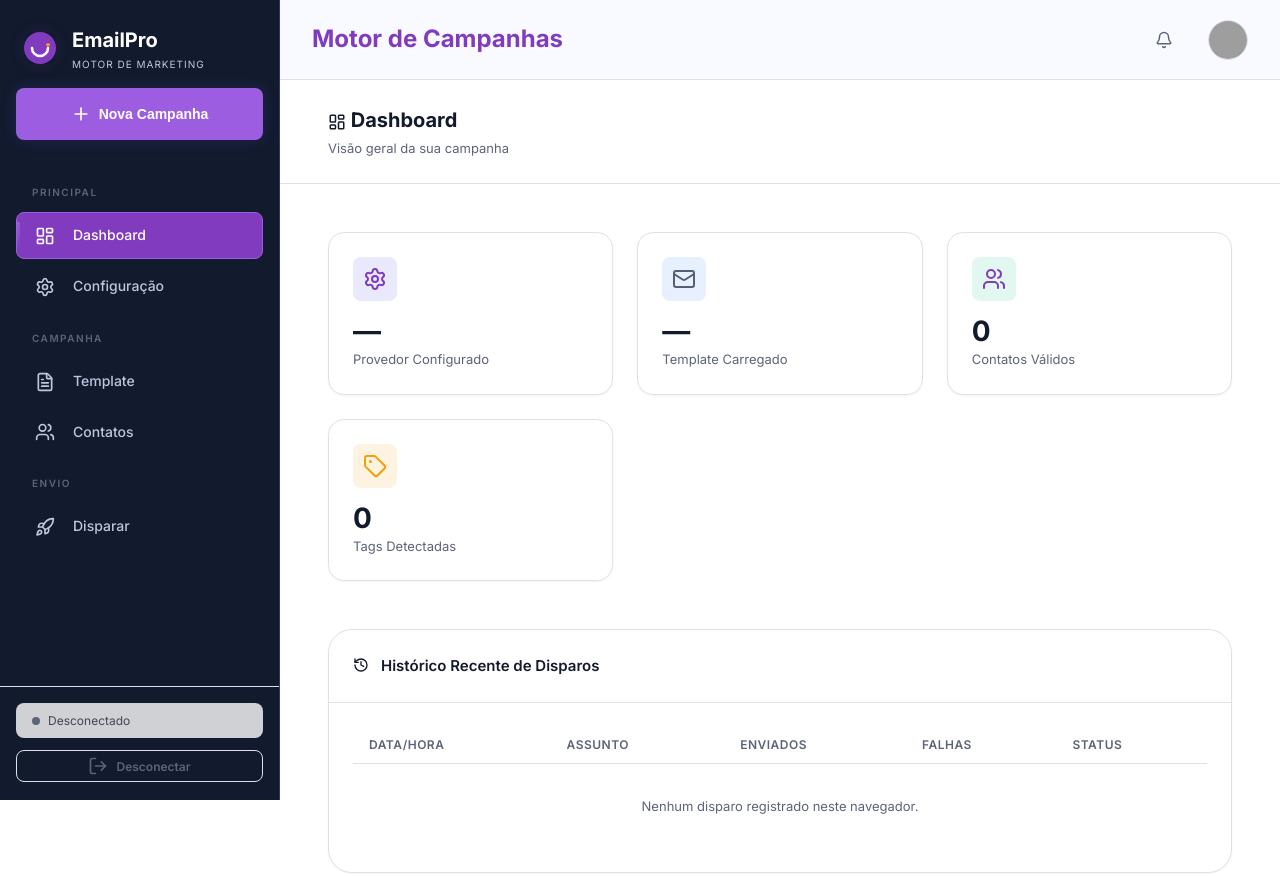
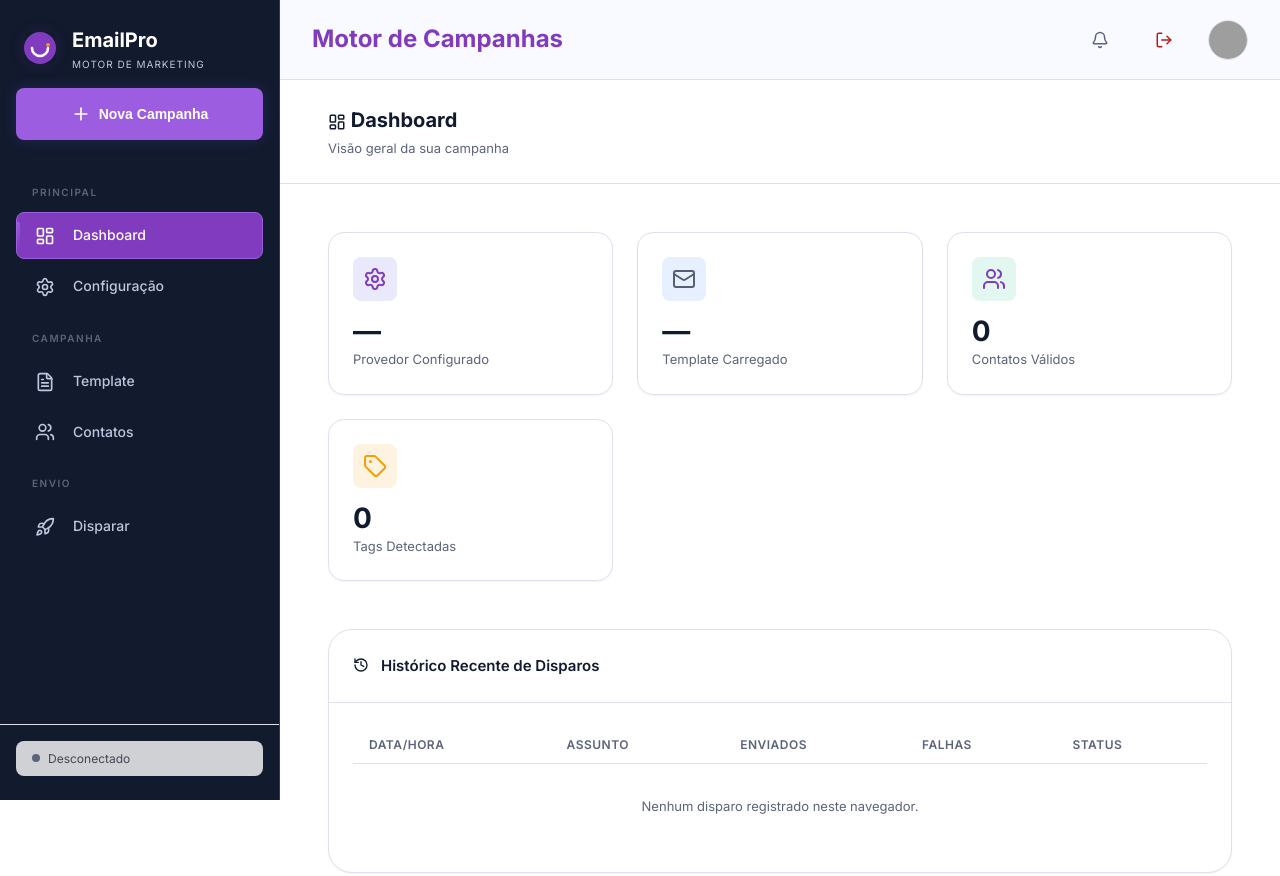
Before and after one commit to matheusmathias365/email-marketing, a website: page public/index.html in a window 1280 px wide. Shown: the top 876 px of the page. Drawn offline with nearby package versions, Linux system fonts and the light colour scheme; grey boxes are pictures that could not be loaded.

Commit message:
style: move logout to top navbar replacing history button

```diff
--- a/public/index.html
+++ b/public/index.html
@@ -61,13 +61,10 @@
       </nav>
 
       <div class="sidebar-footer">
-        <div class="connection-status" id="connection-status" style="margin-bottom: 12px;">
+        <div class="connection-status" id="connection-status" style="margin-bottom: 8px;">
           <span class="status-dot" id="status-dot"></span>
           <span id="status-text">Desconectado</span>
         </div>
-        <button class="btn btn-outline btn-sm w-full" id="btn-logout" style="justify-content: center; color: var(--text-muted); border-color: var(--border-color);">
-          <i data-lucide="log-out" class="lucide-icon"></i> Desconectar
-        </button>
       </div>
     </aside>
 
@@ -92,6 +89,7 @@
             </div>
           </div>
         </div>
+        <button class="icon-btn" title="Desconectar / Sair" id="btn-logout" style="color: var(--danger);"><i data-lucide="log-out" class="lucide-icon"></i></button>
         <img src="https://ui-avatars.com/api/?name=User&background=4648d4&color=fff" alt="User" class="user-avatar">
       </div>
     </header>
```
